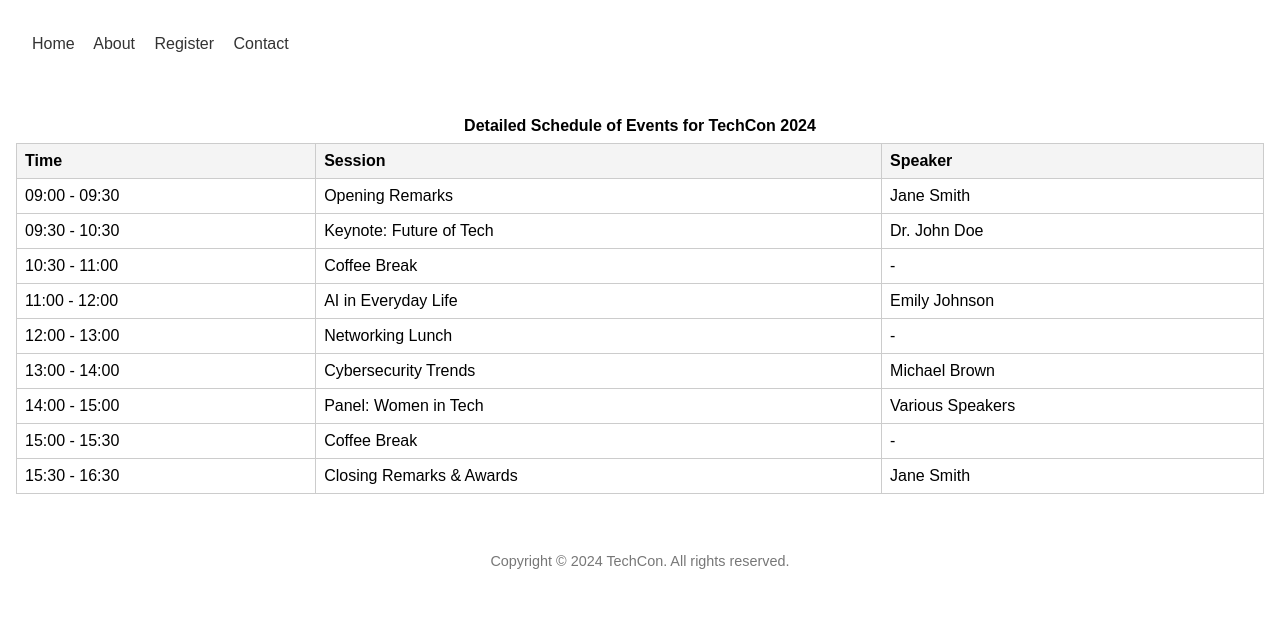
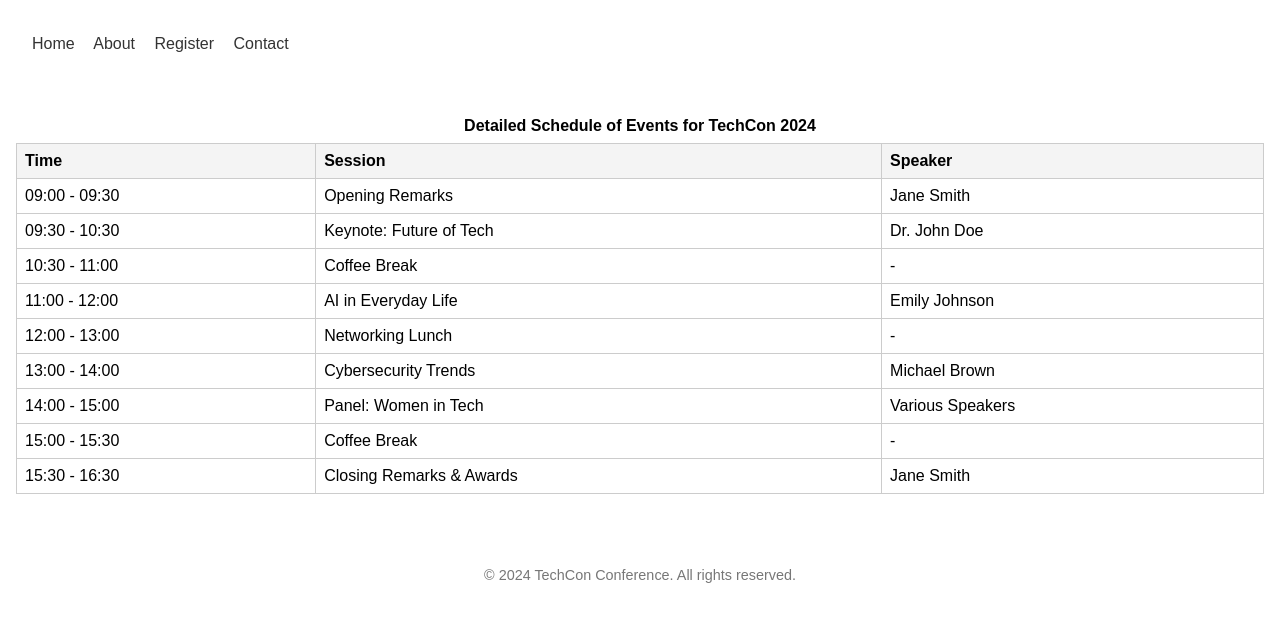
Before and after one commit to MezgeboH/TechCon_HTML, a plain HTML site: page techcon_website/schedule.html in a window 1280 px wide. Shown: the part 77-698 px from the top of the page. Drawn offline with Linux system fonts and the light colour scheme.

Commit message:
Second Commit for schedule.html

```diff
--- a/techcon_website/schedule.html
+++ b/techcon_website/schedule.html
@@ -119,7 +119,8 @@
 
     <!-- Footer -->
     <footer>
-        Copyright &copy; 2024 TechCon. All rights reserved.
+        <p>&copy; 2024 TechCon Conference. All rights reserved.</p>
     </footer>
+
 </body>
 </html>
```
